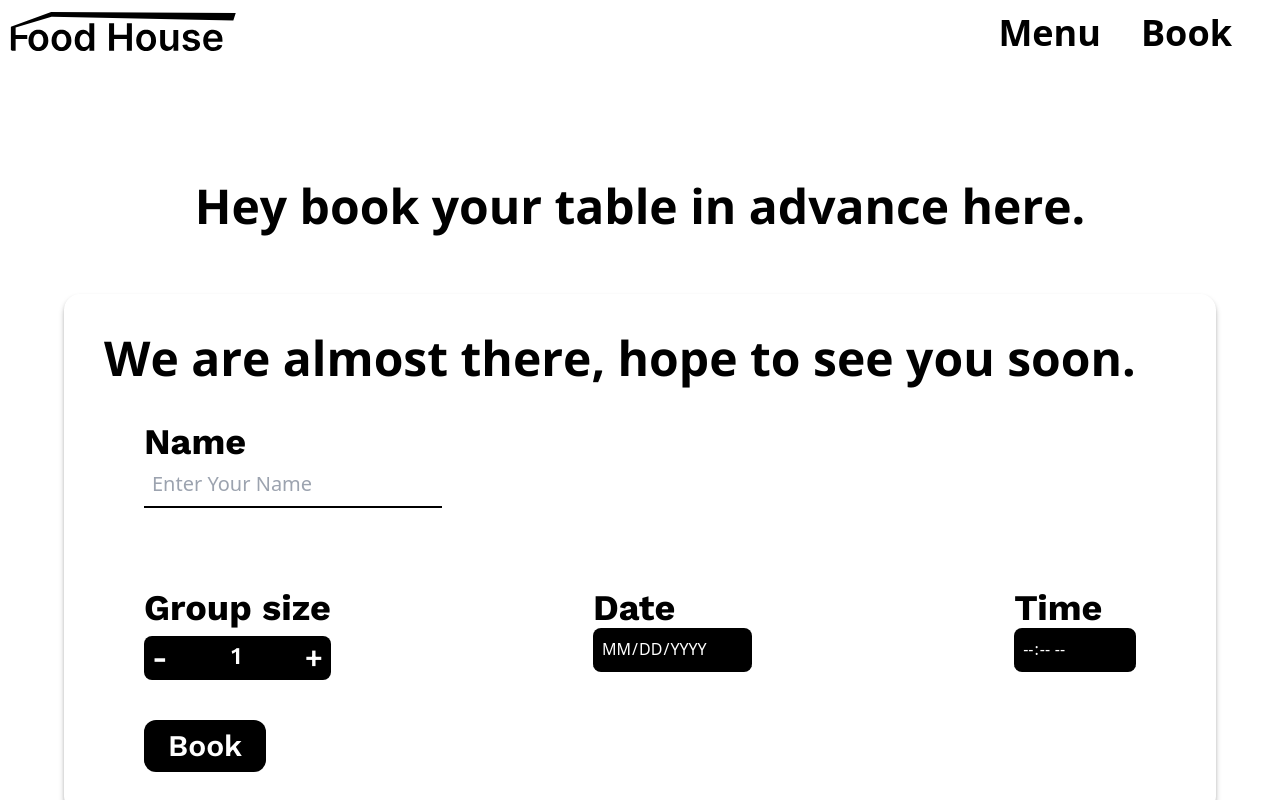
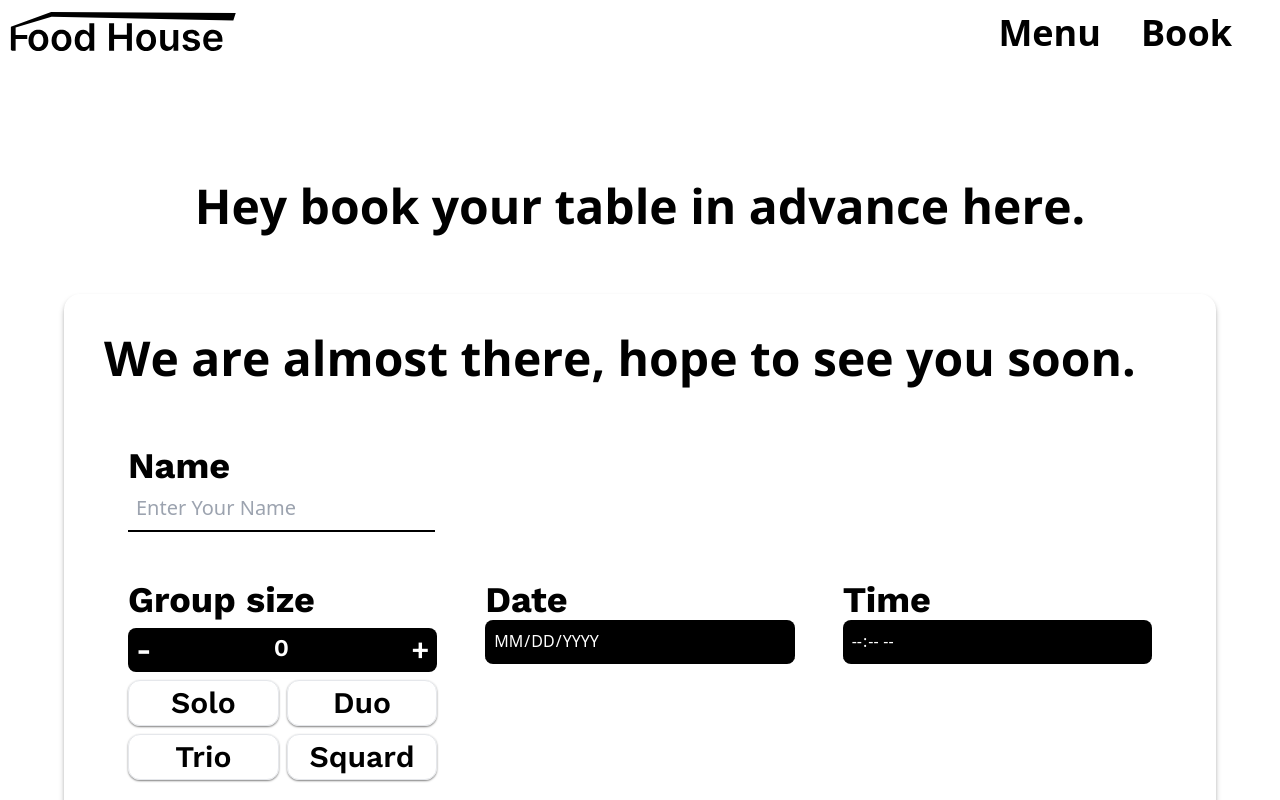
Before and after one commit to YUGE0/Food-House, a Next.js app: page /book in a window 1280 px wide. Shown: the top 800 px of the page. Built offline with nearby package versions, Linux system fonts and the light colour scheme.

Commit message:
Booking form: button added for group size.

```diff
--- a/app/compo/Nav.tsx
+++ b/app/compo/Nav.tsx
@@ -33,9 +33,9 @@ export default function Nav() {
           <circle cx="51" cy="52.2837" r="3" stroke="black" strokeWidth="2"/>
         </svg></div>
     </div>
-      {bMenu===false&&<div className="flex justify-around px-10 border-t-2 shadow-md border-black rounded-md m-2 py-1">
-          <Link className="text-Fcolor font-bold text-4xl" href="/menu">Menu</Link>
-          <Link className="text-Fcolor font-bold text-4xl" href="/book">Book</Link>
+      {bMenu===false&&<div className="grid grid-cols-2 gap-1 p-2 border-t-2 shadow-md border-black rounded-md mx-10">
+          <Link className="text-Fcolor font-bold text-4xl w-full text-center" href="/menu">Menu</Link>
+          <Link className="text-Fcolor font-bold text-4xl w-full text-center" href="/book">Book</Link>
       </div>}
     </div>
   )
--- a/app/compo/tablebook.tsx
+++ b/app/compo/tablebook.tsx
@@ -3,16 +3,16 @@ import React, { useState } from "react";
 
 export default function Tablebook() {
   const [name, setName] = useState("");
-  const [quantity, setQuantity] = useState(1); // Default to 1
+  const [members, setMebers] = useState(0);
   const [date, setDate] = useState("");
   const [time, setTime] = useState("");
 
   const increment = () => {
-    setQuantity((prevQuantity) => prevQuantity + 1);
+    setMebers((prevMembers) => prevMembers + 1);
   };
 
   const decrement = () => {
-    setQuantity((prevQuantity) => Math.max(1, prevQuantity - 1));
+    setMebers((prevMembers) => Math.max(1, prevMembers - 1));
   };
 
   const handleSubmit = (e: { preventDefault: () => void; }) => {
@@ -20,7 +20,7 @@ export default function Tablebook() {
     alert(name+" your booking has submitted!");
     console.log({
       name,
-      quantity,
+      members,
       date,
       time,
     });
@@ -30,61 +30,36 @@ export default function Tablebook() {
     <div className="p-10 m-10 md:m-16 rounded-2xl shadow-md shadow-black/30">
       <h1>We are almost there, hope to see you soon.</h1>
       <form onSubmit={handleSubmit}>
-        <div className="p-10">
+        <div className="mt-10 p-2 md:p-6">
           <h3>Name</h3>
           <input className="border-b-2 p-2 text-xl capitalize border-black w-full md:w-[30%]" type="text" placeholder="Enter your name" value={name}
             onChange={(e) => setName(e.target.value)} required/>
         </div>
         <div className="md:flex justify-between">
-          <div className="p-10">
+          <div className="p-2 md:p-6 w-full">
             <h3>Group size</h3>
             <div className="mt-2 flex justify-between">
-              <button
-                type="button"
-                onClick={decrement}
-                className="rounded-l-lg bg-black text-white p-1 px-2 text-3xl font-semibold font-work"
-              >
-                -
-              </button>
-              <h4 className="p-1 px-2 text-center text-2xl w-full bg-black text-white">
-                {quantity}
-              </h4>
-              <button
-                type="button"
-                onClick={increment}
-                className="rounded-r-lg bg-black text-white p-1 px-2 text-3xl font-semibold font-work"
-              >
-                +
-              </button>
+              <button type="button" onClick={decrement} className="rounded-l-lg bg-black text-white p-1 px-2 text-3xl font-semibold font-work">-</button>
+              <h4 className="p-1 px-2 text-center text-2xl w-full bg-black text-white">{members}</h4>
+              <button type="button" onClick={increment} className="rounded-r-lg bg-black text-white p-1 px-2 text-3xl font-semibold font-work">+</button>
+            </div>
+            <div className="mt-2 grid gap-2 md:grid-cols-2">
+                <button type="button" onClick={()=>{setMebers(1)}} className="rounded-xl w-full p-1 px-2 text-3xl font-semibold font-work shadow-black/50 border shadow-sm">Solo</button>
+                <button type="button" onClick={()=>{setMebers(2)}} className="rounded-xl w-full p-1 px-2 text-3xl font-semibold font-work shadow-black/50 border shadow-sm">Duo</button>
+                <button type="button" onClick={()=>{setMebers(3)}} className="rounded-xl w-full p-1 px-2 text-3xl font-semibold font-work shadow-black/50 border shadow-sm">Trio</button>
+                <button type="button" onClick={()=>{setMebers(4)}} className="rounded-xl w-full p-1 px-2 text-3xl font-semibold font-work shadow-black/50 border shadow-sm">Squard</button>
             </div>
           </div>
-          <div className="p-10">
+          <div className="p-2 md:p-6 w-full">
             <h3>Date</h3>
-            <input
-              className="border-b-2 border-black w-full p-2 text-white uppercase rounded-lg bg-black"
-              type="date"
-              value={date}
-              onChange={(e) => setDate(e.target.value)}
-              required
-            />
+            <input className="border-b-2 border-black w-full p-2 text-white uppercase rounded-lg bg-black" type="date" value={date} onChange={(e) => setDate(e.target.value)} required />
           </div>
-          <div className="p-10">
+          <div className="p-2 md:p-6 w-full">
             <h3>Time</h3>
-            <input
-              className="border-b-2 border-black w-full p-2 text-white uppercase rounded-lg bg-black"
-              type="time"
-              value={time}
-              onChange={(e) => setTime(e.target.value)}
-              required
-            />
+            <input className="border-b-2 border-black w-full p-2 text-white uppercase rounded-lg bg-black" type="time" value={time} onChange={(e) => setTime(e.target.value)} required />
           </div>
         </div>
-        <button
-          type="submit"
-          className="ml-10 bg-black text-white p-2 px-6 rounded-xl text-3xl font-semibold font-work"
-        >
-          Book
-        </button>
+        <button type="submit" className="mt-10 md:mt-2 md:ml-4 w-full md:w-fit bg-black text-white p-2 px-6 rounded-xl text-3xl font-semibold font-work"> Book </button>
       </form>
     </div>
   );
```
